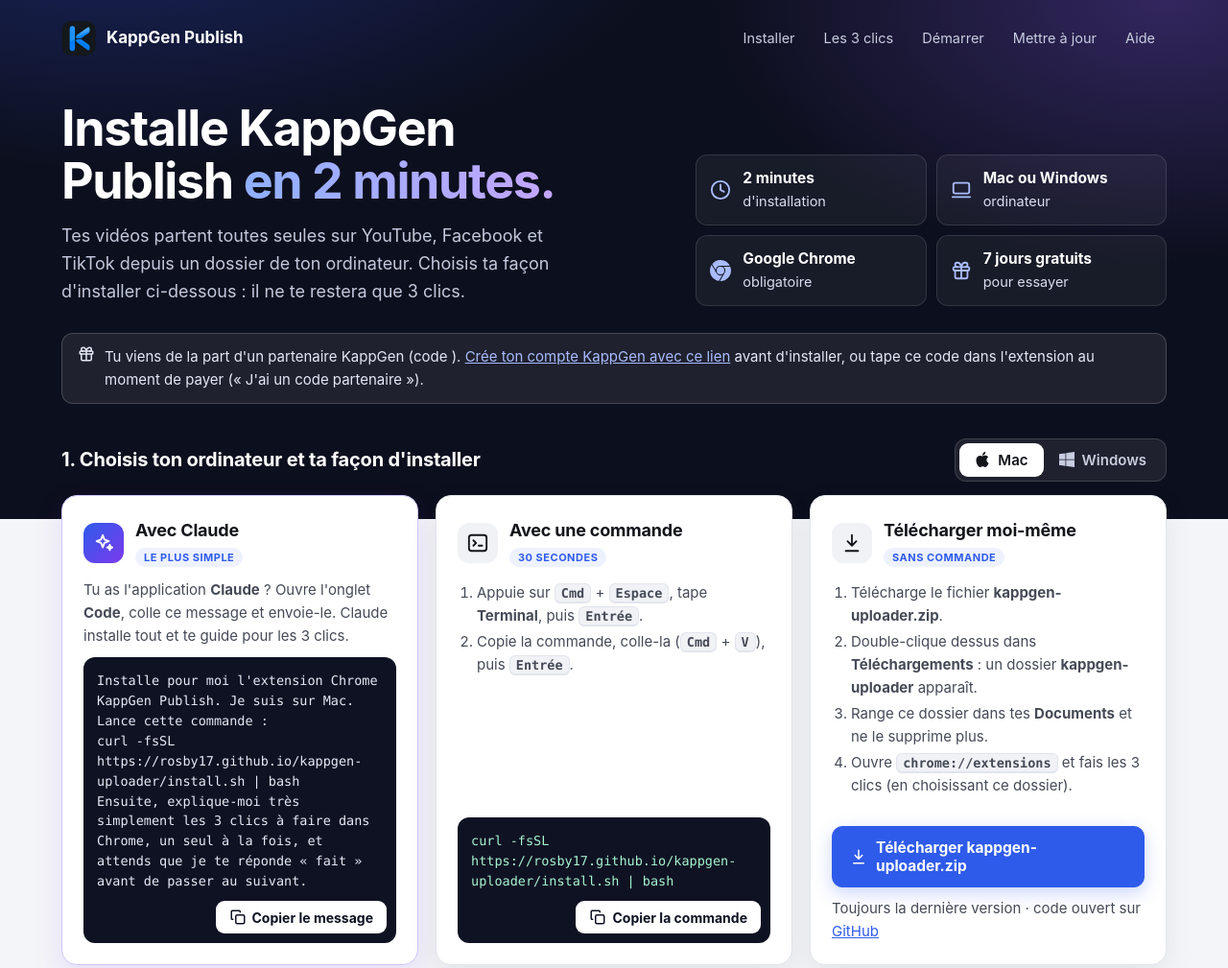
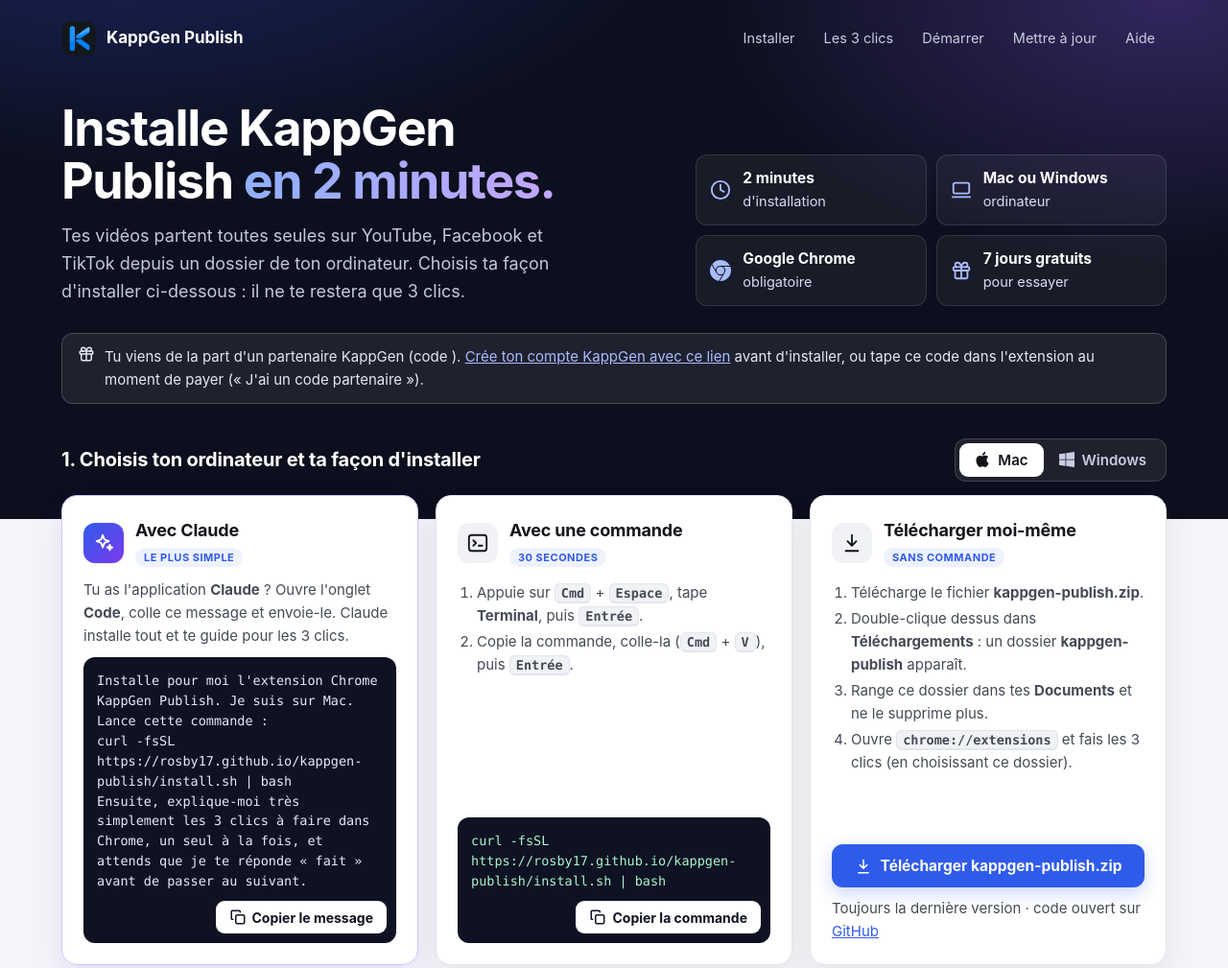
Before and after one commit to rosby17/kappgen-publish, a browser extension: page docs/index.html in a window 1280 px wide. Shown: the top 1009 px of the page at 96% size. Drawn offline with Linux system fonts and the light colour scheme.

Commit message:
Nom unique : KappGen Publish (dépôt, archives, liens, installateurs)

```diff
--- a/docs/index.html
+++ b/docs/index.html
@@ -213,10 +213,10 @@
       <div class="voie-tete"><span class="pastille"><svg class="i"><use href="#i-sparkles"/></svg></span><div><h3>Avec Claude</h3><span class="badge">Le plus simple</span></div></div>
       <p>Tu as l'application <b>Claude</b> ? Ouvre l'onglet <b>Code</b>, colle ce message et envoie-le. Claude installe tout et te guide pour les 3 clics.</p>
       <div class="bloc mac-seul" id="prompt-mac">Installe pour moi l'extension Chrome KappGen Publish. Je suis sur Mac. Lance cette commande :
-curl -fsSL https://rosby17.github.io/kappgen-uploader/install.sh | bash
+curl -fsSL https://rosby17.github.io/kappgen-publish/install.sh | bash
 Ensuite, explique-moi très simplement les 3 clics à faire dans Chrome, un seul à la fois, et attends que je te réponde « fait » avant de passer au suivant.<button type="button" data-copie="prompt-mac"><svg class="i"><use href="#i-copy"/></svg>Copier le message</button></div>
       <div class="bloc win-seul" id="prompt-win">Installe pour moi l'extension Chrome KappGen Publish. Je suis sur Windows. Lance cette commande dans PowerShell :
-irm https://rosby17.github.io/kappgen-uploader/install.ps1 | iex
+irm https://rosby17.github.io/kappgen-publish/install.ps1 | iex
 Ensuite, explique-moi très simplement les 3 clics à faire dans Chrome, un seul à la fois, et attends que je te réponde « fait » avant de passer au suivant.<button type="button" data-copie="prompt-win"><svg class="i"><use href="#i-copy"/></svg>Copier le message</button></div>
     </div>
 
@@ -230,21 +230,21 @@
         <li>Clique sur <b>Démarrer</b>, tape <b>PowerShell</b>, puis <kbd>Entrée</kbd>.</li>
         <li>Copie la commande, colle-la (<kbd>Ctrl</kbd> + <kbd>V</kbd>), puis <kbd>Entrée</kbd>.</li>
       </ol>
-      <div class="bloc cmd mac-seul" id="cmd-mac">curl -fsSL https://rosby17.github.io/kappgen-uploader/install.sh | bash<button type="button" data-copie="cmd-mac"><svg class="i"><use href="#i-copy"/></svg>Copier la commande</button></div>
-      <div class="bloc cmd win-seul" id="cmd-win">irm https://rosby17.github.io/kappgen-uploader/install.ps1 | iex<button type="button" data-copie="cmd-win"><svg class="i"><use href="#i-copy"/></svg>Copier la commande</button></div>
+      <div class="bloc cmd mac-seul" id="cmd-mac">curl -fsSL https://rosby17.github.io/kappgen-publish/install.sh | bash<button type="button" data-copie="cmd-mac"><svg class="i"><use href="#i-copy"/></svg>Copier la commande</button></div>
+      <div class="bloc cmd win-seul" id="cmd-win">irm https://rosby17.github.io/kappgen-publish/install.ps1 | iex<button type="button" data-copie="cmd-win"><svg class="i"><use href="#i-copy"/></svg>Copier la commande</button></div>
     </div>
 
     <div class="voie">
       <div class="voie-tete"><span class="pastille"><svg class="i"><use href="#i-download"/></svg></span><div><h3>Télécharger moi-même</h3><span class="badge">Sans commande</span></div></div>
       <ol>
-        <li>Télécharge le fichier <b>kappgen-uploader.zip</b>.</li>
-        <li class="mac-seul">Double-clique dessus dans <b>Téléchargements</b> : un dossier <b>kappgen-uploader</b> apparaît.</li>
+        <li>Télécharge le fichier <b>kappgen-publish.zip</b>.</li>
+        <li class="mac-seul">Double-clique dessus dans <b>Téléchargements</b> : un dossier <b>kappgen-publish</b> apparaît.</li>
         <li class="win-seul">Clic droit dessus dans <b>Téléchargements</b> → <b>Extraire tout…</b> → <b>Extraire</b>.</li>
         <li>Range ce dossier dans tes <b>Documents</b> et ne le supprime plus.</li>
         <li>Ouvre <span class="code">chrome://extensions</span> et fais les 3 clics (en choisissant ce dossier).</li>
       </ol>
-      <a class="btn plein" href="https://github.com/rosby17/kappgen-uploader/releases/latest/download/kappgen-uploader.zip"><svg class="i"><use href="#i-download"/></svg>Télécharger kappgen-uploader.zip</a>
-      <p class="note">Toujours la dernière version · code ouvert sur <a href="https://github.com/rosby17/kappgen-uploader">GitHub</a></p>
+      <a class="btn plein" href="https://github.com/rosby17/kappgen-publish/releases/latest/download/kappgen-publish.zip"><svg class="i"><use href="#i-download"/></svg>Télécharger kappgen-publish.zip</a>
+      <p class="note">Toujours la dernière version · code ouvert sur <a href="https://github.com/rosby17/kappgen-publish">GitHub</a></p>
     </div>
   </div>
   <div class="bandeau info"><svg class="i"><use href="#i-info"/></svg><span>Pas encore de Google Chrome ? La commande te le dit et ouvre la page pour l'installer gratuitement (<a href="https://www.google.com/chrome/">google.com/chrome</a>). Relance-la ensuite.</span></div>
@@ -304,7 +304,7 @@
     </div>
     <div class="carte">
       <h3><svg class="i"><use href="#i-shield"/></svg>Est-ce que c'est sûr ?</h3>
-      <p>Oui. Le code est public sur <a href="https://github.com/rosby17/kappgen-uploader">GitHub</a>, y compris celui de la commande d'installation (<a href="install.sh">Mac</a>, <a href="install.ps1">Windows</a>). Les installateurs vérifient l'empreinte SHA-256 publiée avec chaque version. KappGen Publish lit <b>uniquement les dossiers que tu choisis</b> et remet les contenus seulement aux réseaux que tu actives : YouTube, Facebook, TikTok, Instagram, X ou LinkedIn. Détails : <a href="https://github.com/rosby17/kappgen-uploader/blob/main/PRIVACY.md">politique de confidentialité</a>.</p>
+      <p>Oui. Le code est public sur <a href="https://github.com/rosby17/kappgen-publish">GitHub</a>, y compris celui de la commande d'installation (<a href="install.sh">Mac</a>, <a href="install.ps1">Windows</a>). Les installateurs vérifient l'empreinte SHA-256 publiée avec chaque version. KappGen Publish lit <b>uniquement les dossiers que tu choisis</b> et remet les contenus seulement aux réseaux que tu actives : YouTube, Facebook, TikTok, Instagram, X ou LinkedIn. Détails : <a href="https://github.com/rosby17/kappgen-publish/blob/main/PRIVACY.md">politique de confidentialité</a>.</p>
     </div>
   </div>
 </section>
@@ -315,12 +315,12 @@
   <div class="faq">
     <details class="plie"><summary>Pourquoi Claude ne peut pas faire les 3 clics à ma place ?</summary><p>C'est une protection de Google Chrome : une extension qui ne vient pas de la boutique de Chrome ne peut être ajoutée que par la personne devant l'écran. Ça empêche les logiciels malveillants d'installer des extensions en cachette. Claude fait tout le reste.</p></details>
     <details class="plie"><summary>Je ne trouve pas « Charger l'extension non empaquetée »</summary><p>Le <b>Mode développeur</b> n'est pas allumé : regarde tout en haut à droite de la page des extensions et clique sur l'interrupteur pour qu'il soit bleu.</p></details>
-    <details class="plie"><summary>Chrome dit « Fichier manifeste manquant ou illisible »</summary><p>Le mauvais dossier a été choisi. Il faut le dossier <b>kappgen-uploader</b> lui-même (pas le .zip, pas un dossier à l'intérieur). Relance la commande, puis refais le clic 3 en collant le chemin.</p></details>
+    <details class="plie"><summary>Chrome dit « Fichier manifeste manquant ou illisible »</summary><p>Le mauvais dossier a été choisi. Il faut le dossier <b>kappgen-publish</b> lui-même (pas le .zip, pas un dossier à l'intérieur). Relance la commande, puis refais le clic 3 en collant le chemin.</p></details>
     <details class="plie"><summary>Le Terminal dit « command not found » ou PowerShell affiche une erreur rouge</summary><p>La commande a été mal copiée. Utilise le bouton <b>« Copier la commande »</b> plutôt que de la sélectionner à la main, puis colle-la en entier. Sur Windows, ouvre bien <b>PowerShell</b> (pas « Invite de commandes »).</p></details>
     <details class="plie"><summary>Chrome affiche « Désactiver les extensions en mode développeur »</summary><p>C'est un simple rappel de Chrome au démarrage. Clique sur la <b>croix</b> pour le fermer, <b>ne clique pas sur « Désactiver »</b>.</p></details>
     <details class="plie"><summary>Rien n'est publié</summary><ol><li>Chrome doit rester <b>ouvert</b> : KappGen regarde ton dossier toutes les 5 minutes.</li><li>Tu dois être <b>connecté à ta chaîne YouTube</b> dans ce même Chrome.</li><li>Chaque vidéo doit avoir son <b>fichier texte</b> (titre + description) dans son dossier.</li><li>Les vidéos présentes avant le choix du dossier attendent un clic sur « Publier maintenant » : seules les nouvelles partent toutes seules.</li></ol></details>
     <details class="plie"><summary>J'ai plusieurs chaînes YouTube</summary><p>Utilise un <b>profil Chrome par chaîne</b> (menu Chrome → Profils → Ajouter), connecté au bon compte YouTube. Dans chaque profil, ouvre la page des extensions et refais les 3 clics (le chemin à coller est le même).</p></details>
-    <details class="plie"><summary>L'extension a disparu ou affiche une erreur</summary><p>Le dossier <b>kappgen-uploader</b> a sans doute été supprimé ou déplacé. Relance la commande (ou retélécharge le fichier), puis clique <b>↻</b> sur sa carte dans <span class="code">chrome://extensions</span> ; si elle n'y est plus, refais les 3 clics.</p></details>
+    <details class="plie"><summary>L'extension a disparu ou affiche une erreur</summary><p>Le dossier <b>kappgen-publish</b> a sans doute été supprimé ou déplacé. Relance la commande (ou retélécharge le fichier), puis clique <b>↻</b> sur sa carte dans <span class="code">chrome://extensions</span> ; si elle n'y est plus, refais les 3 clics.</p></details>
   </div>
 </section>
 
--- a/extension/background.js
+++ b/extension/background.js
@@ -2322,8 +2322,8 @@
 
 // Installed from the zip, the extension cannot replace its own files: when a
 // newer version is out on GitHub, tell the creator once (notification + badge).
-const RELEASES_URL = 'https://api.github.com/repos/rosby17/kappgen-uploader/releases/latest';
-const UPDATE_GUIDE = 'https://rosby17.github.io/kappgen-uploader/#maj';
+const RELEASES_URL = 'https://api.github.com/repos/rosby17/kappgen-publish/releases/latest';
+const UPDATE_GUIDE = 'https://rosby17.github.io/kappgen-publish/#maj';
 const newer = (a, b) => {
   const x = String(a).split('.').map(Number);
   const y = String(b).split('.').map(Number);
```
Also changed, not shown: PRIVACY.md (+1 -1 lines), extension/sidepanel.html (+1 -1 lines), store/FICHE-CHROME-WEB-STORE.md (+5 -5 lines), README.md, 3 other files.
